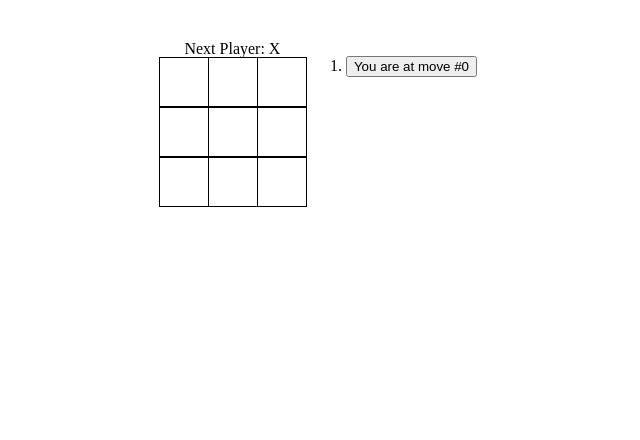
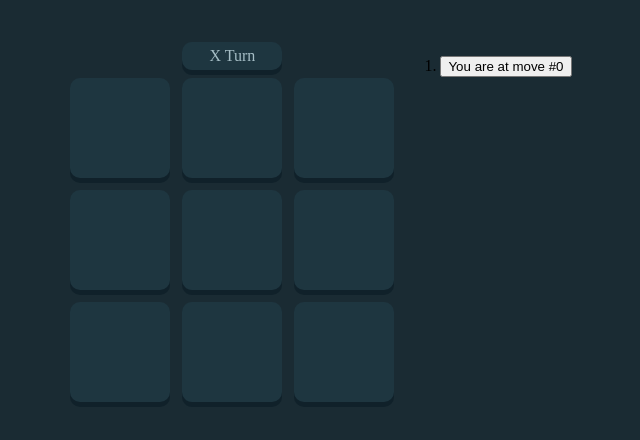
Before and after one commit to angelrcd/tic-tac-toe, a React (Vite) app: page / in a window 1280 px wide. Shown: the top 440 px of the page, without its empty margins (322-962 px from the left). Built offline with nearby package versions, Linux system fonts and the light colour scheme.

Commit message:
improved styling

```diff
--- a/src/components/Board.jsx
+++ b/src/components/Board.jsx
@@ -9,7 +9,7 @@ export default function Board ({ xIsNext, squares, onPlay }) {
   if (winner) {
     status = "Winner: " + winner;
   } else {
-    status = "Next Player: " + (xIsNext ? "X" : "O")
+    status = (xIsNext ? "X" : "O") + " Turn";
   }
 
 
--- a/src/index.css
+++ b/src/index.css
@@ -4,20 +4,37 @@
 
 body {
   display: flex;
+  background-color: #1A2B33;
 }
 
 .square {
-  width: 50px;
-  height: 50px;
-  font-weight: bolder;
-  background: white;
-  border: 1px solid black;
-  text-align: center;
-  margin-right: -1px;
-  margin-top: -1px;
-  line-height: 50px;
-  font-size: 24px;
+  box-sizing: border-box;
+  width: 100px;
+  height: 100px;
+  margin: 6px;
+
+  background: #1E3640;
+  border: none;
+  border-radius: 10px;
+  box-shadow: 0px 5px 0px #10212A;
+
   float: left;
+}
+
+.square:active {
+  transform: translateY(1px);
+}
+
+.status {
+  width: 100px;
+  padding: 0.3em 1em;
+  margin: 2px auto;
+
+  color: #A5BDC5;
+  background: #1E3640;
+  border: none;
+  border-radius: 10px;
+  box-shadow: 0px 5px 0px #10212A;
 }
 
 .winner {
```
